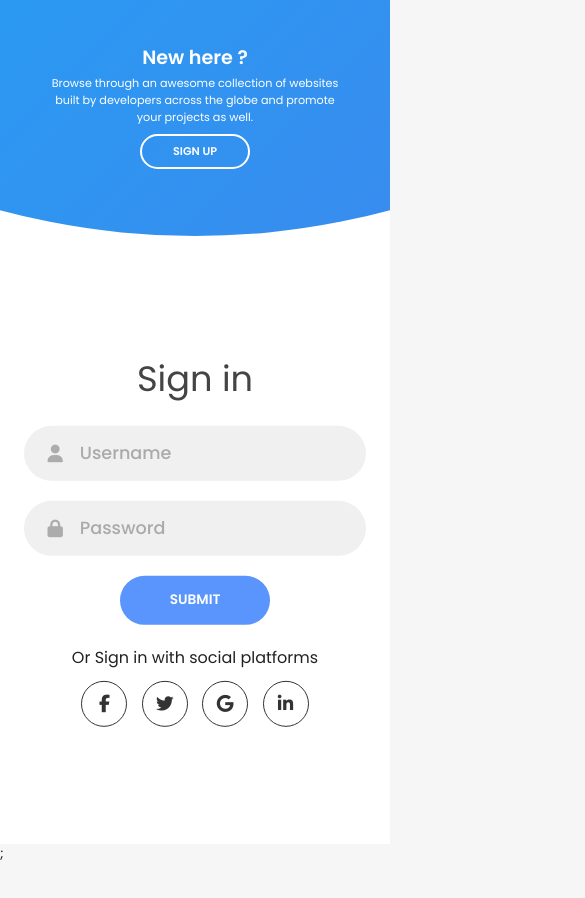
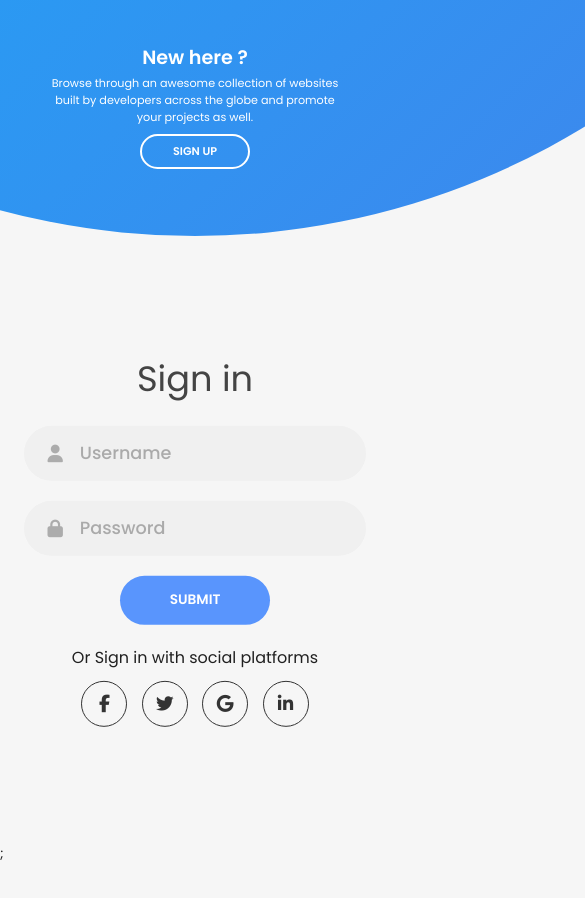
Before and after one commit to vishnutvm/Code_Talk, a React (Vite) app in the folder client/: page / in a window 390 px wide. Shown: the top 898 px of the page, 585 px wide, since content can reach past the window. Before the commit the page ends 865 px from the top, so only its background shows below. Built offline with nearby package versions, Linux system fonts and the light colour scheme.

Commit message:
responsive fix in admin dashboard

```diff
--- a/client/src/components/adminComponents/MainContent.jsx
+++ b/client/src/components/adminComponents/MainContent.jsx
@@ -24,12 +24,12 @@ const Container = styled.div`
 
 const SubContainer = styled.div`
   margin: 0.5rem 0;
-  height: 80%;
+  /* height: 80%; */
   width: 100%;
   display: flex;
   margin: auto;
   flex-direction: column;
-  gap: 5rem;
+  gap: 3rem;
   @media screen and (min-width: 320px) and (max-width: 1080px) {
     height: 100%;
   }
--- a/client/src/components/adminComponents/ResentUsers.jsx
+++ b/client/src/components/adminComponents/ResentUsers.jsx
@@ -1,12 +1,10 @@
 import React from 'react';
 import styled from 'styled-components';
 import { Avatar } from '@mui/material';
-import ProjectImageone from '../../assets/Images/project1.jpeg';
+// import ProjectImageone from '../../assets/Images/project1.jpeg';
 import {
   cardShadow,
   hoverEffect,
-  darkThemeColor,
-  themeColor,
 } from '../../adminTheme';
 
 const ResentUsersWrap = styled.div`
--- a/client/src/pages/userPages/loginPage/loginPage.css
+++ b/client/src/pages/userPages/loginPage/loginPage.css
@@ -11,7 +11,7 @@ input {
   font-family: "Poppins", sans-serif;
 }
 
-.container {
+.container_login {
   position: relative;
   width: 100%;
   background-color: #fff;
```
Also changed, not shown: client/src/pages/userPages/loginPage/Loginpage.jsx (+4 -5 lines).
